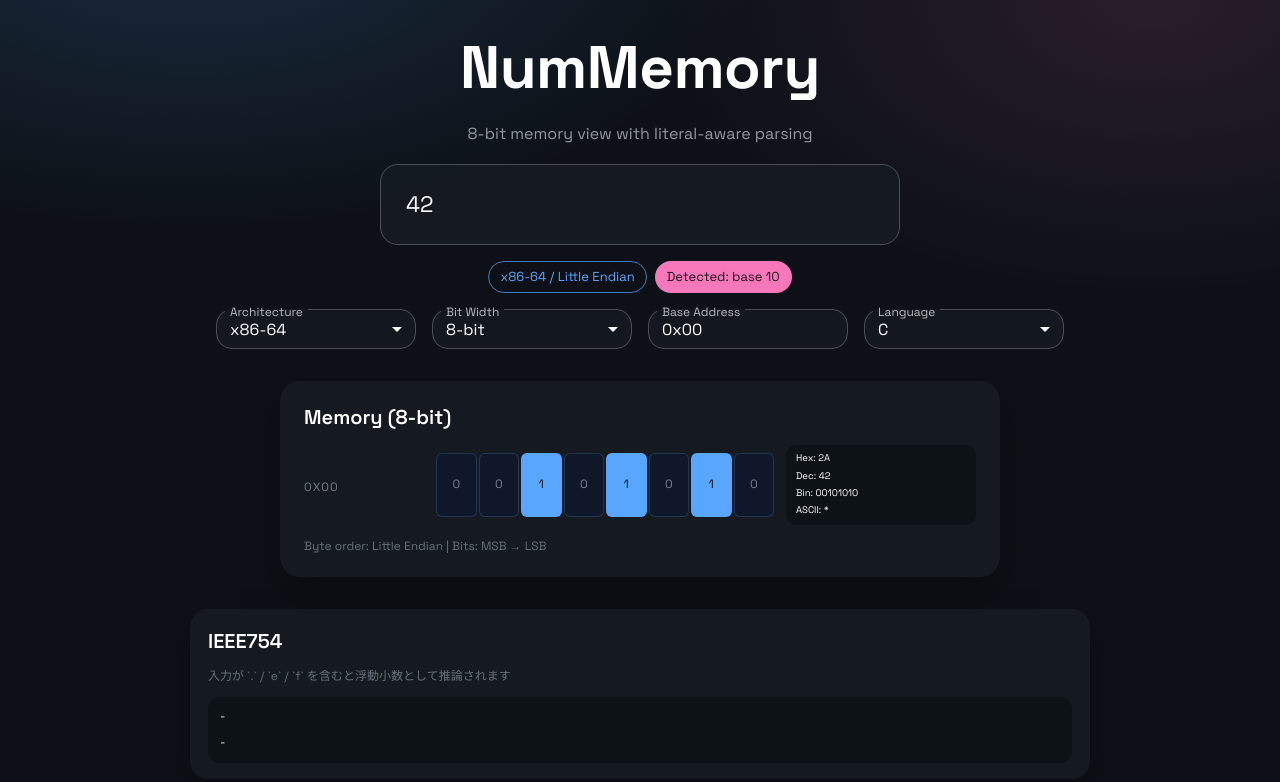
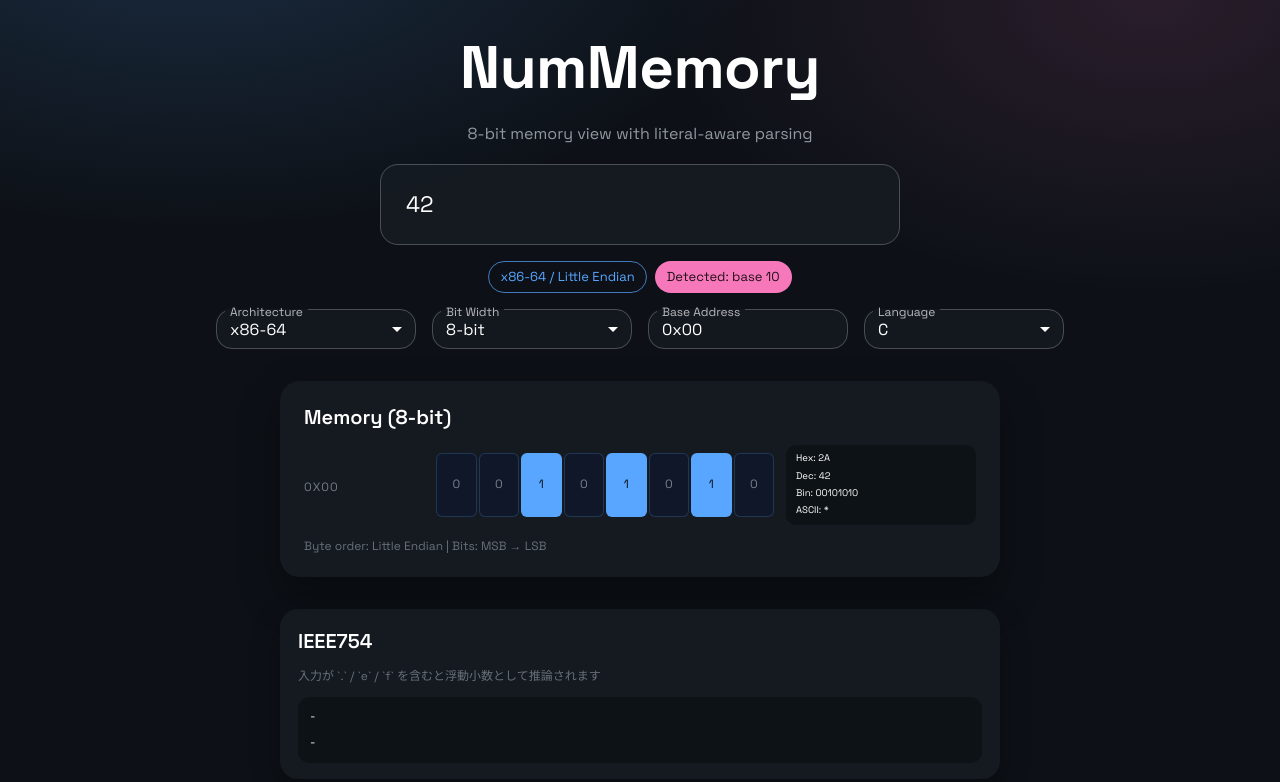
Before and after one commit to cha84rakanal/NumMem, a React (Vite) app: page / in a window 1280 px wide. Shown: the top 782 px of the page. Built offline with nearby package versions, Linux system fonts and the light colour scheme.

Commit message:
fix ieee754 panel width

```diff
--- a/src/styles.css
+++ b/src/styles.css
@@ -212,9 +212,9 @@ body {
   border-radius: 18px;
   background: rgba(22, 27, 34, 0.9);
   box-shadow: 0 12px 28px rgba(0, 0, 0, 0.35);
+  width: min(720px, 95vw);
   display: grid;
   gap: 10px;
-  width: min(900px, 95vw);
 }
 
 .ieee-card {
```
